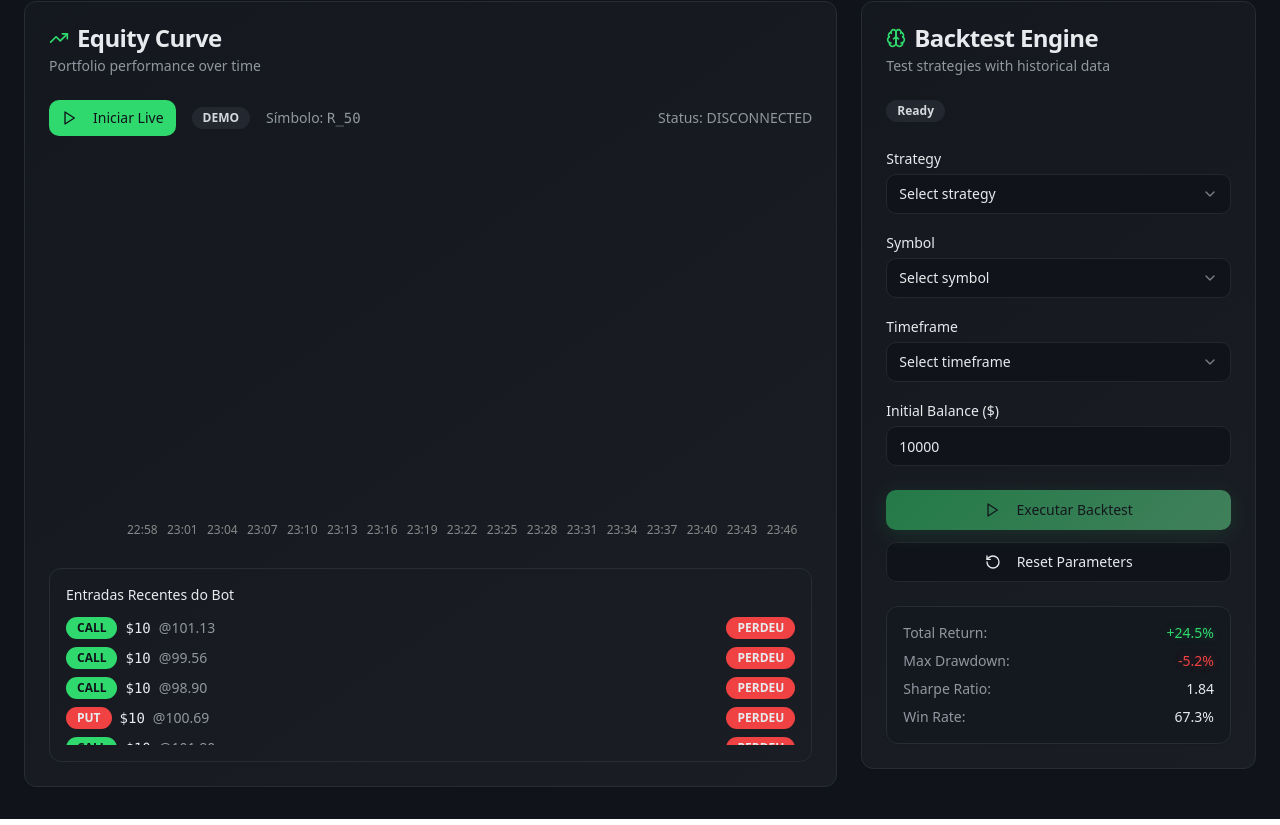
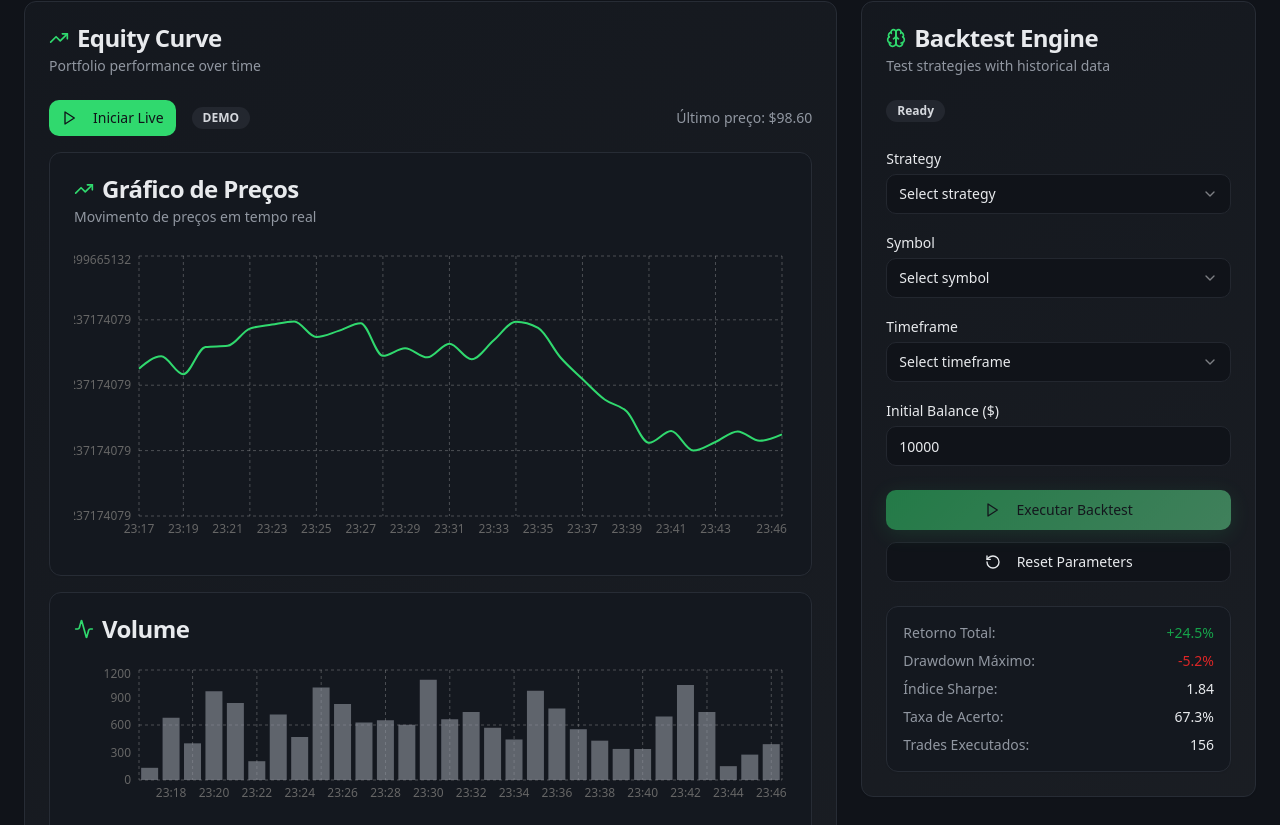
Before and after one commit to vandekko89/edge-ai-trader-forge, a React (Vite) app: page / in a window 1280 px wide. Shown: the part 355-1180 px from the top of the page. Built offline with nearby package versions, Linux system fonts and the light colour scheme.

Commit message:
Fix backtest and chart display
Ensure backtest activation and chart visibility.

```diff
--- a/src/components/dashboard/BacktestControls.tsx
+++ b/src/components/dashboard/BacktestControls.tsx
@@ -206,20 +206,24 @@ export const BacktestControls = () => {
       <Card className="p-4">
         <div className="text-sm space-y-2">
           <div className="flex justify-between">
-            <span className="text-muted-foreground">Total Return:</span>
-            <span className="profit font-medium">+24.5%</span>
+            <span className="text-muted-foreground">Retorno Total:</span>
+            <span className="text-green-600 font-medium">+24.5%</span>
           </div>
           <div className="flex justify-between">
-            <span className="text-muted-foreground">Max Drawdown:</span>
-            <span className="loss font-medium">-5.2%</span>
+            <span className="text-muted-foreground">Drawdown Máximo:</span>
+            <span className="text-red-600 font-medium">-5.2%</span>
           </div>
           <div className="flex justify-between">
-            <span className="text-muted-foreground">Sharpe Ratio:</span>
+            <span className="text-muted-foreground">Índice Sharpe:</span>
             <span className="font-medium">1.84</span>
           </div>
           <div className="flex justify-between">
-            <span className="text-muted-foreground">Win Rate:</span>
+            <span className="text-muted-foreground">Taxa de Acerto:</span>
             <span className="font-medium">67.3%</span>
+          </div>
+          <div className="flex justify-between">
+            <span className="text-muted-foreground">Trades Executados:</span>
+            <span className="font-medium">{isRunning ? '...' : '156'}</span>
           </div>
         </div>
       </Card>
--- a/src/components/dashboard/EquityCurveChart.tsx
+++ b/src/components/dashboard/EquityCurveChart.tsx
@@ -1,94 +1,60 @@
-import { useState, useEffect } from 'react';
-import { ComposedChart, XAxis, YAxis, Tooltip, ResponsiveContainer } from 'recharts';
+import React, { useState, useEffect } from 'react';
+import { LineChart, Line, XAxis, YAxis, CartesianGrid, Tooltip, ResponsiveContainer, BarChart, Bar } from 'recharts';
 import { Button } from "@/components/ui/button";
 import { Badge } from "@/components/ui/badge";
-import { Play, Square } from "lucide-react";
-import { derivApi } from "@/services/derivApi";
+import { Card, CardContent, CardDescription, CardHeader, CardTitle } from "@/components/ui/card";
+import { Play, Square, TrendingUp, Activity } from "lucide-react";
 
 interface CandleData {
   time: string;
   timestamp: number;
-  open: number;
-  high: number;
-  low: number;
-  close: number;
+  price: number;
   volume: number;
 }
 
 interface TradeEntry {
   id: string;
   timestamp: number;
-  entryPrice: number;
-  exitPrice?: number;
+  price: number;
   type: 'CALL' | 'PUT';
-  symbol: string;
   amount: number;
   status: 'active' | 'won' | 'lost';
-  duration: number;
 }
 
-const LiveCandlestickChart = () => {
+const LiveChart = () => {
   const [candleData, setCandleData] = useState<CandleData[]>([]);
   const [tradeEntries, setTradeEntries] = useState<TradeEntry[]>([]);
-  const [currentSymbol] = useState('R_50');
   const [isLive, setIsLive] = useState(false);
-  const [connectionStatus, setConnectionStatus] = useState<'disconnected' | 'connecting' | 'connected'>('disconnected');
 
-  // Generate initial mock data
+  // Generate initial data
   useEffect(() => {
-    const generateMockData = () => {
+    const generateData = () => {
       const data: CandleData[] = [];
       const trades: TradeEntry[] = [];
       let basePrice = 100;
 
-      for (let i = 0; i < 50; i++) {
-        const timestamp = Date.now() - (50 - i) * 60000;
-        const change = (Math.random() - 0.5) * 2;
-        basePrice += change;
-
-        const open = basePrice;
-        const high = open + Math.random() * 1.5;
-        const low = open - Math.random() * 1.5;
-        const close = low + Math.random() * (high - low);
+      for (let i = 0; i < 30; i++) {
+        const timestamp = Date.now() - (30 - i) * 60000;
+        basePrice += (Math.random() - 0.5) * 2;
 
         data.push({
           time: new Date(timestamp).toLocaleTimeString('pt-BR', { hour: '2-digit', minute: '2-digit' }),
           timestamp,
-          open,
-          high,
-          low,
-          close,
+          price: basePrice,
           volume: Math.floor(Math.random() * 1000) + 100
         });
 
-        // Add some trade entries
-        if (Math.random() > 0.85) {
+        // Add trade entries
+        if (Math.random() > 0.8) {
           const tradeType = Math.random() > 0.5 ? 'CALL' : 'PUT';
-          const trade: TradeEntry = {
-            id: `trade-${trades.length + 1}`,
+          trades.push({
+            id: `trade-${i}`,
             timestamp,
-            entryPrice: close,
+            price: basePrice,
             type: tradeType,
-            symbol: currentSymbol,
             amount: 10,
-            status: 'active',
-            duration: 300
-          };
-
-          // Simulate trade result for older trades
-          if (i < 45) {
-            const futurePrice = data[i + 5]?.close || close;
-            if ((tradeType === 'CALL' && futurePrice > close) ||
-                (tradeType === 'PUT' && futurePrice < close)) {
-              trade.status = 'won';
-              trade.exitPrice = futurePrice;
-            } else {
-              trade.status = 'lost';
-              trade.exitPrice = futurePrice;
-            }
-          }
-
-          trades.push(trade);
+            status: Math.random() > 0.6 ? 'won' : 'lost'
+          });
         }
       }
 
@@ -96,213 +62,83 @@ const LiveCandlestickChart = () => {
       setTradeEntries(trades);
     };
 
-    generateMockData();
-  }, [currentSymbol]);
+    generateData();
+  }, []);
 
-  // Live data update
+  // Live update
   useEffect(() => {
     if (!isLive) return;
 
     const interval = setInterval(() => {
       setCandleData(prev => {
-        const lastCandle = prev[prev.length - 1];
-        const now = Date.now();
-        const timeElapsed = now - lastCandle.timestamp;
+        const lastPoint = prev[prev.length - 1];
+        const newPrice = lastPoint.price + (Math.random() - 0.5) * 1;
 
-        if (timeElapsed > 60000) {
-          // Create new candle
-          const newCandle: CandleData = {
-            time: new Date(now).toLocaleTimeString('pt-BR', { hour: '2-digit', minute: '2-digit' }),
-            timestamp: now,
-            open: lastCandle.close,
-            high: lastCandle.close + Math.random() * 1,
-            low: lastCandle.close - Math.random() * 1,
-            close: lastCandle.close + (Math.random() - 0.5) * 0.5,
+        const newPoint: CandleData = {
+          time: new Date().toLocaleTimeString('pt-BR', { hour: '2-digit', minute: '2-digit' }),
+          timestamp: Date.now(),
+          price: newPrice,
           volume: Math.floor(Math.random() * 1000) + 100
         };
 
-          return [...prev.slice(1), newCandle];
-        } else {
-          // Update last candle
-          const updatedCandle = {
-            ...lastCandle,
-            high: Math.max(lastCandle.high, lastCandle.close + Math.random() * 0.5),
-            low: Math.min(lastCandle.low, lastCandle.close - Math.random() * 0.5),
-            close: lastCandle.close + (Math.random() - 0.5) * 0.2,
-            volume: lastCandle.volume + Math.floor(Math.random() * 10)
-          };
+        const newData = [...prev.slice(1), newPoint];
 
-          return [...prev.slice(0, -1), updatedCandle];
-        }
-      });
-
-      // Add random trade entries
-      if (Math.random() > 0.95) {
+        // Add random trade
+        if (Math.random() > 0.9) {
           const newTrade: TradeEntry = {
             id: `trade-${Date.now()}`,
             timestamp: Date.now(),
-          entryPrice: candleData[candleData.length - 1]?.close || 100,
+            price: newPrice,
             type: Math.random() > 0.5 ? 'CALL' : 'PUT',
-          symbol: currentSymbol,
             amount: 10,
-          status: 'active',
-          duration: 300
+            status: 'active'
           };
 
-        setTradeEntries(prev => [newTrade, ...prev.slice(0, 9)]);
+          setTradeEntries(prevTrades => [newTrade, ...prevTrades.slice(0, 9)]);
         }
+
+        return newData;
+      });
     }, 2000);
 
     return () => clearInterval(interval);
-  }, [isLive, candleData]);
+  }, [isLive]);
 
-  // Custom candlestick component
-  const CustomCandlestick = (props: any) => {
-    const { payload, x, y, width, height } = props;
-    if (!payload) return null;
-
-    const { open, high, low, close } = payload;
-    const isGreen = close > open;
-    const color = isGreen ? '#22c55e' : '#ef4444';
-
-    const highY = y - ((high - Math.max(open, close)) / (high - low)) * height;
-    const lowY = y + height + ((Math.min(open, close) - low) / (high - low)) * height;
-    const openY = y + (isGreen ? height : 0);
-    const closeY = y + (isGreen ? 0 : height);
-
-    // Find trades for this candle
-    const candleTrades = tradeEntries.filter(trade =>
-      Math.abs(trade.timestamp - payload.timestamp) < 30000
-    );
-
-    return (
-      <g>
-        {/* Wick */}
-        <line
-          x1={x + width / 2}
-          y1={highY}
-          x2={x + width / 2}
-          y2={lowY}
-          stroke={color}
-          strokeWidth={1}
-        />
-
-        {/* Body */}
-        <rect
-          x={x + 1}
-          y={Math.min(openY, closeY)}
-          width={Math.max(width - 2, 1)}
-          height={Math.abs(closeY - openY) || 1}
-          fill={color}
-          stroke={color}
-        />
-
-        {/* Trade entry markers */}
-        {candleTrades.map((trade, idx) => {
-          const markerY = y + height * 0.5;
-          const markerColor = trade.type === 'CALL' ? '#22c55e' : '#ef4444';
-          const statusColor = trade.status === 'won' ? '#22c55e' :
-                             trade.status === 'lost' ? '#ef4444' : '#f59e0b';
-
-          return (
-            <g key={trade.id}>
-              {/* Entry arrow */}
-              <polygon
-                points={`${x + width/2},${markerY - 8} ${x + width/2 - 6},${markerY - 2} ${x + width/2 + 6},${markerY - 2}`}
-                fill={markerColor}
-                stroke="white"
-                strokeWidth={1}
-              />
-
-              {/* Status indicator */}
-              <circle
-                cx={x + width/2}
-                cy={markerY + 10}
-                r={3}
-                fill={statusColor}
-                stroke="white"
-                strokeWidth={1}
-              />
-
-              {/* Amount label */}
-              <text
-                x={x + width/2}
-                y={markerY + 25}
-                textAnchor="middle"
-                fontSize={10}
-                fill="#666"
-              >
-                ${trade.amount}
-              </text>
-            </g>
-          );
-        })}
-      </g>
-    );
-  };
-
-  // Custom tooltip
   const CustomTooltip = ({ active, payload, label }: any) => {
     if (active && payload && payload.length) {
       const data = payload[0].payload;
-      const candleTrades = tradeEntries.filter(trade =>
-        Math.abs(trade.timestamp - data.timestamp) < 30000
+      const relatedTrades = tradeEntries.filter(trade =>
+        Math.abs(trade.timestamp - data.timestamp) < 120000
       );
 
       return (
         <div className="bg-background border rounded-lg p-3 shadow-lg">
           <p className="font-medium">{label}</p>
-          <div className="space-y-1 text-sm">
-            <p>Open: <span className="font-mono">${data.open.toFixed(2)}</span></p>
-            <p>High: <span className="font-mono text-success">${data.high.toFixed(2)}</span></p>
-            <p>Low: <span className="font-mono text-destructive">${data.low.toFixed(2)}</span></p>
-            <p>Close: <span className="font-mono">${data.close.toFixed(2)}</span></p>
-            <p>Volume: <span className="font-mono">{data.volume}</span></p>
+          <p className="text-sm">Preço: <span className="font-mono">${data.price.toFixed(2)}</span></p>
+          <p className="text-sm">Volume: <span className="font-mono">{data.volume}</span></p>
 
-            {candleTrades.length > 0 && (
+          {relatedTrades.length > 0 && (
             <div className="border-t pt-2 mt-2">
-                <p className="font-medium">Trades:</p>
-                {candleTrades.map(trade => (
-                  <div key={trade.id} className="text-xs">
-                    <span className={trade.type === 'CALL' ? 'text-success' : 'text-destructive'}>
-                      {trade.type}
+              <p className="text-xs font-medium">Trades:</p>
+              {relatedTrades.map(trade => (
+                <div key={trade.id} className="text-xs flex justify-between">
+                  <span className={trade.type === 'CALL' ? 'text-green-500' : 'text-red-500'}>
+                    {trade.type} ${trade.amount}
                   </span>
-                    {' '}${trade.amount} -
                   <span className={
-                      trade.status === 'won' ? 'text-success' :
-                      trade.status === 'lost' ? 'text-destructive' : 'text-warning'
+                    trade.status === 'won' ? 'text-green-500' :
+                    trade.status === 'lost' ? 'text-red-500' : 'text-yellow-500'
                   }>
-                      {' '}{trade.status.toUpperCase()}
+                    {trade.status.toUpperCase()}
                   </span>
                 </div>
               ))}
             </div>
           )}
         </div>
-        </div>
       );
     }
-
     return null;
-  };
-
-  const handleToggleLive = async () => {
-    if (!isLive) {
-      setConnectionStatus('connecting');
-      try {
-        if (!derivApi.connected) {
-          await derivApi.connect();
-        }
-        setConnectionStatus('connected');
-        setIsLive(true);
-      } catch (error) {
-        setConnectionStatus('disconnected');
-        console.error('Failed to connect to Deriv API:', error);
-      }
-    } else {
-      setIsLive(false);
-      setConnectionStatus('disconnected');
-    }
   };
 
   return (
@@ -311,17 +147,11 @@ const LiveCandlestickChart = () => {
       <div className="flex items-center justify-between">
         <div className="flex items-center space-x-4">
           <Button
-            onClick={handleToggleLive}
+            onClick={() => setIsLive(!isLive)}
             variant={isLive ? "destructive" : "default"}
             size="sm"
-            disabled={connectionStatus === 'connecting'}
           >
-            {connectionStatus === 'connecting' ? (
-              <>
-                <div className="animate-spin rounded-full h-4 w-4 border-b-2 border-current mr-2"></div>
-                Conectando...
-              </>
-            ) : isLive ? (
+            {isLive ? (
               <>
                 <Square className="h-4 w-4 mr-2" />
                 Parar Live
@@ -337,50 +167,104 @@ const LiveCandlestickChart = () => {
           <Badge variant={isLive ? "default" : "secondary"}>
             {isLive ? "AO VIVO" : "DEMO"}
           </Badge>
+        </div>
 
         <div className="text-sm text-muted-foreground">
-            Símbolo: <span className="font-mono">{currentSymbol}</span>
+          Último preço: ${candleData[candleData.length - 1]?.price.toFixed(2) || '0.00'}
         </div>
       </div>
 
-        <div className="text-sm text-muted-foreground">
-          Status: <span className={
-            connectionStatus === 'connected' ? 'text-success' :
-            connectionStatus === 'connecting' ? 'text-warning' : 'text-muted-foreground'
-          }>
-            {connectionStatus.toUpperCase()}
-          </span>
-        </div>
-      </div>
-
-      {/* Chart */}
-      <div className="h-[400px] w-full">
+      {/* Price Chart */}
+      <Card>
+        <CardHeader>
+          <CardTitle className="flex items-center space-x-2">
+            <TrendingUp className="h-5 w-5 text-primary" />
+            <span>Gráfico de Preços</span>
+          </CardTitle>
+          <CardDescription>Movimento de preços em tempo real</CardDescription>
+        </CardHeader>
+        <CardContent>
+          <div className="h-[300px] w-full">
             <ResponsiveContainer width="100%" height="100%">
-          <ComposedChart data={candleData} margin={{ top: 20, right: 30, left: 20, bottom: 5 }}>
+              <LineChart data={candleData}>
+                <CartesianGrid strokeDasharray="3 3" opacity={0.3} />
                 <XAxis
                   dataKey="time"
+                  tick={{ fontSize: 12 }}
                   axisLine={false}
                   tickLine={false}
-              tick={{ fontSize: 12, fill: '#888' }}
                 />
                 <YAxis
-              domain={['dataMin - 1', 'dataMax + 1']}
+                  tick={{ fontSize: 12 }}
                   axisLine={false}
                   tickLine={false}
-              tick={{ fontSize: 12, fill: '#888' }}
+                  domain={['dataMin - 2', 'dataMax + 2']}
                 />
                 <Tooltip content={<CustomTooltip />} />
-            <CustomCandlestick />
-          </ComposedChart>
+                <Line
+                  type="monotone"
+                  dataKey="price"
+                  stroke="hsl(var(--primary))"
+                  strokeWidth={2}
+                  dot={false}
+                  activeDot={{ r: 4, fill: "hsl(var(--primary))" }}
+                />
+              </LineChart>
             </ResponsiveContainer>
           </div>
+        </CardContent>
+      </Card>
 
-      {/* Recent Trades */}
-      <div className="border rounded-lg p-4">
-        <h3 className="text-sm font-medium mb-3">Entradas Recentes do Bot</h3>
-        <div className="space-y-2 max-h-32 overflow-y-auto">
-          {tradeEntries.slice(0, 5).map((trade) => (
-            <div key={trade.id} className="flex items-center justify-between text-sm animate-fade-in">
+      {/* Volume Chart */}
+      <Card>
+        <CardHeader>
+          <CardTitle className="flex items-center space-x-2">
+            <Activity className="h-5 w-5 text-primary" />
+            <span>Volume</span>
+          </CardTitle>
+        </CardHeader>
+        <CardContent>
+          <div className="h-[150px] w-full">
+            <ResponsiveContainer width="100%" height="100%">
+              <BarChart data={candleData}>
+                <CartesianGrid strokeDasharray="3 3" opacity={0.3} />
+                <XAxis
+                  dataKey="time"
+                  tick={{ fontSize: 12 }}
+                  axisLine={false}
+                  tickLine={false}
+                />
+                <YAxis
+                  tick={{ fontSize: 12 }}
+                  axisLine={false}
+                  tickLine={false}
+                />
+                <Bar
+                  dataKey="volume"
+                  fill="hsl(var(--muted-foreground))"
+                  opacity={0.6}
+                />
+              </BarChart>
+            </ResponsiveContainer>
+          </div>
+        </CardContent>
+      </Card>
+
+      {/* Trade Entries */}
+      <Card>
+        <CardHeader>
+          <CardTitle>Entradas do Bot</CardTitle>
+          <CardDescription>Últimas entradas executadas</CardDescription>
+        </CardHeader>
+        <CardContent>
+          <div className="space-y-2 max-h-40 overflow-y-auto">
+            {tradeEntries.length === 0 ? (
+              <p className="text-muted-foreground text-center py-4">
+                Nenhuma entrada registrada
+              </p>
+            ) : (
+              tradeEntries.map((trade) => (
+                <div key={trade.id} className="flex items-center justify-between p-2 border rounded">
                   <div className="flex items-center space-x-2">
                     <Badge
                       variant={trade.type === 'CALL' ? 'default' : 'destructive'}
@@ -388,8 +272,10 @@ const LiveCandlestickChart = () => {
                     >
                       {trade.type}
                     </Badge>
-                <span className="font-mono">${trade.amount}</span>
-                <span className="text-muted-foreground">@{trade.entryPrice.toFixed(2)}</span>
+                    <span className="font-mono text-sm">${trade.amount}</span>
+                    <span className="text-muted-foreground text-sm">
+                      @${trade.price.toFixed(2)}
+                    </span>
                   </div>
                   <Badge
                     variant={
@@ -402,13 +288,15 @@ const LiveCandlestickChart = () => {
                      trade.status === 'lost' ? 'PERDEU' : 'ATIVO'}
                   </Badge>
                 </div>
-          ))}
+              ))
+            )}
           </div>
-      </div>
+        </CardContent>
+      </Card>
     </div>
   );
 };
 
 export const EquityCurveChart = () => {
-  return <LiveCandlestickChart />;
+  return <LiveChart />;
 };
```
Lines whose indentation alone changed are shown as unchanged.
